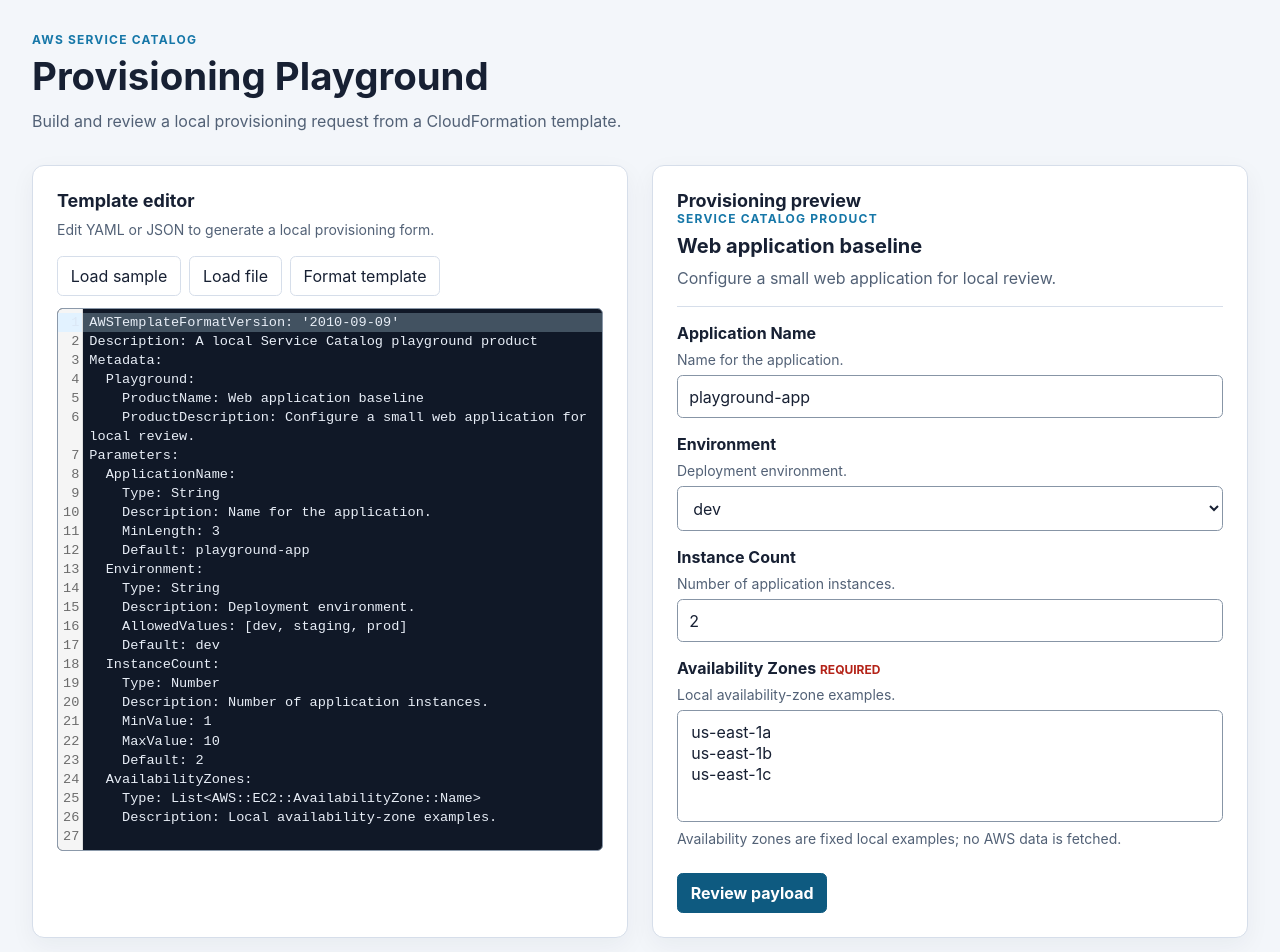
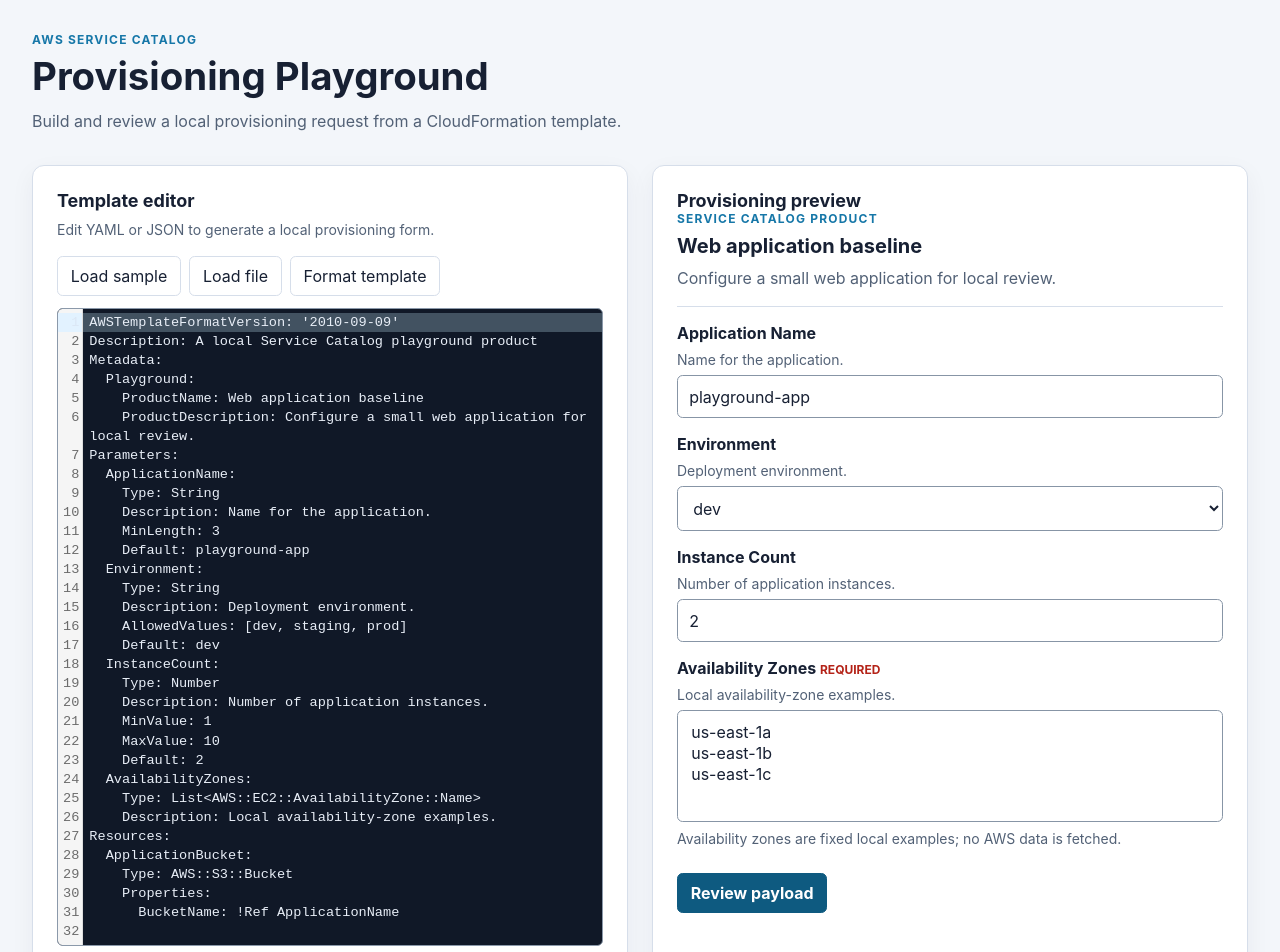
Before and after one commit to abhirampai/aws-service-catalog-visualizer, a React (Vite) app: page / in a window 1280 px wide. Shown: the top 952 px of the page. Built offline with nearby package versions, Linux system fonts and the light colour scheme.

Commit message:
Update sample template with Ref example
Co-authored-by: abhirampai <36255896+abhirampai@users.noreply.github.com>

```diff
--- a/src/components/TemplateEditor.tsx
+++ b/src/components/TemplateEditor.tsx
@@ -32,6 +32,11 @@ Parameters:
   AvailabilityZones:
     Type: List<AWS::EC2::AvailabilityZone::Name>
     Description: Local availability-zone examples.
+Resources:
+  ApplicationBucket:
+    Type: AWS::S3::Bucket
+    Properties:
+      BucketName: !Ref ApplicationName
 `
 
 interface TemplateEditorProps {
```
Also changed, not shown: 1 other file (tests, documents, lock files or other folders).
